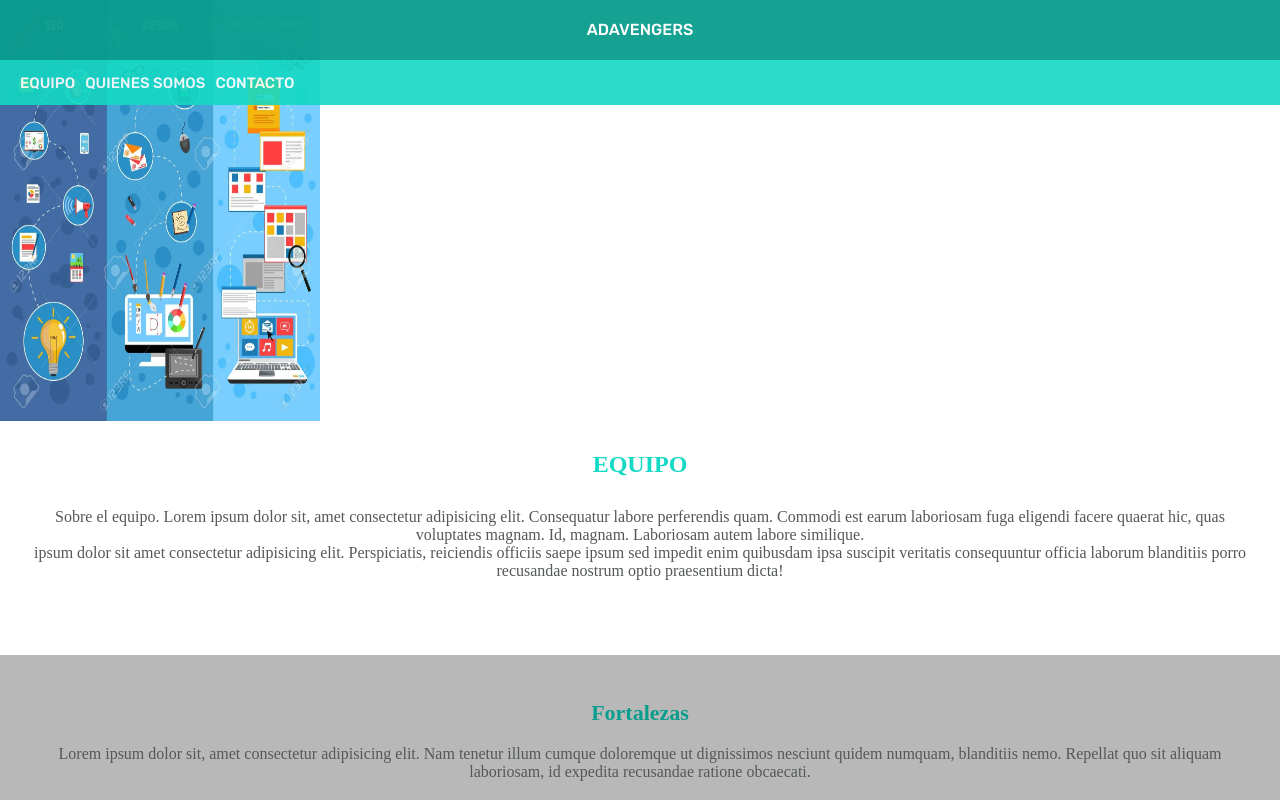
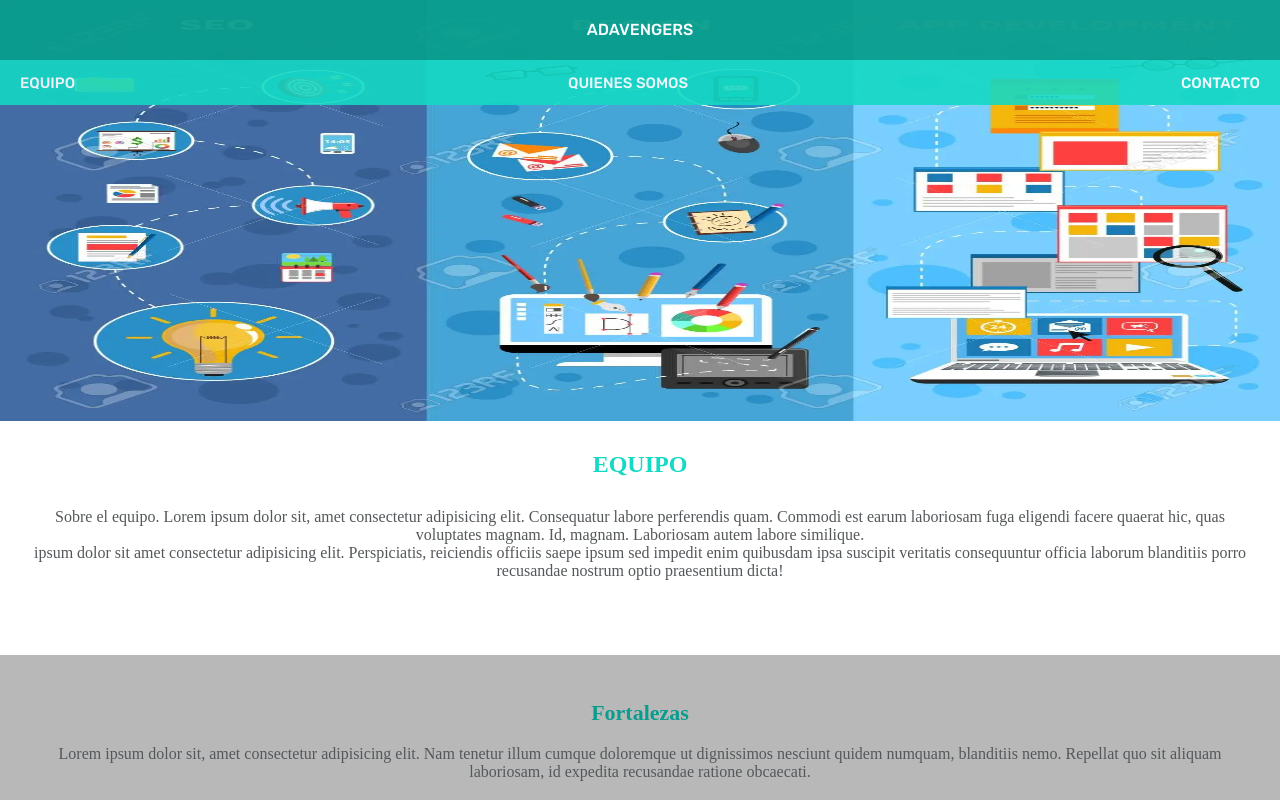
Before and after one commit to Adalab/project-promo-q-module-1-team-2, a plain HTML site: page index.html in a window 1280 px wide. Shown: the top 800 px of the page. Drawn offline with nearby package versions, Linux system fonts and the light colour scheme.

Commit message:
cambio header

```diff
--- a/css/style.css
+++ b/css/style.css
@@ -30,25 +30,31 @@
     font-family: 'Rubik', sans-serif;
 
 }
+.menu {
+    width: 100vw;
+    display: flex;
 
+}
 .menu1 ul {
+
     display: flex;
     flex-direction: row;
     list-style: none;
     opacity: 0.90;
     background-color: #14d9c4;
     height: 45px;
+    justify-items: center;
     align-items: center;
     box-sizing: border-box;
     padding: 20px;
-    gap: 10px;
+    justify-content: space-between;
     color: white;
     font-size: 15px;
     font-family: 'Rubik', sans-serif;
 }
 
 .adaimg {
-    width: 320px;
+    width: 100vw;
     height: 421px;
     position: absolute;
     top: 0;
```
